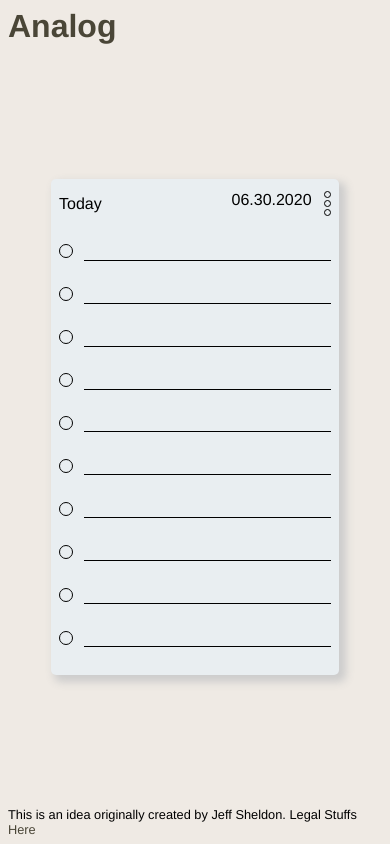
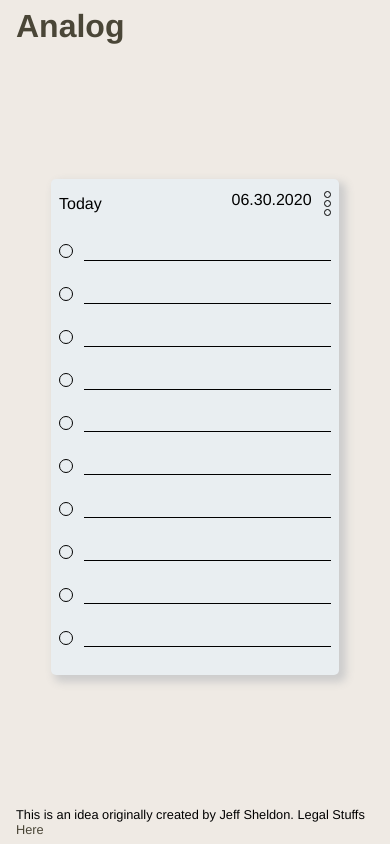
Before and after one commit to dock90/analog, a Next.js app: page / in a window 390 px wide. Built offline with nearby package versions, Linux system fonts and the light colour scheme.

Commit message:
Slight update to mobile styles

```diff
--- a/pages/index.js
+++ b/pages/index.js
@@ -14,6 +14,7 @@ const Container = styled.div`
 
 const Header = styled.div`
   margin-top: 0.5rem;
+  margin-left: 0.5rem;
 `
 
 const Title = styled.h1`
@@ -107,6 +108,8 @@ const TaskItem = styled.div`
 `
 
 const Footer = styled.div`
+  margin-left: 0.5rem;
+
   p {
     font-size: 0.8rem;
   }
```
